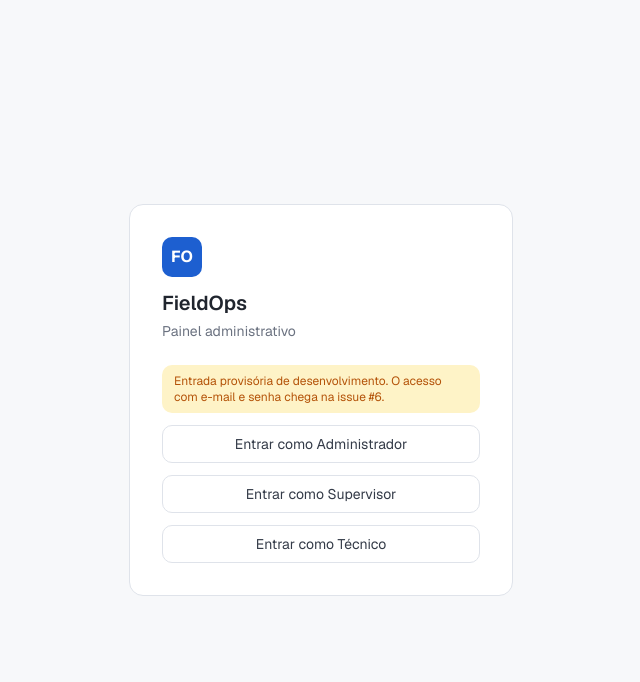
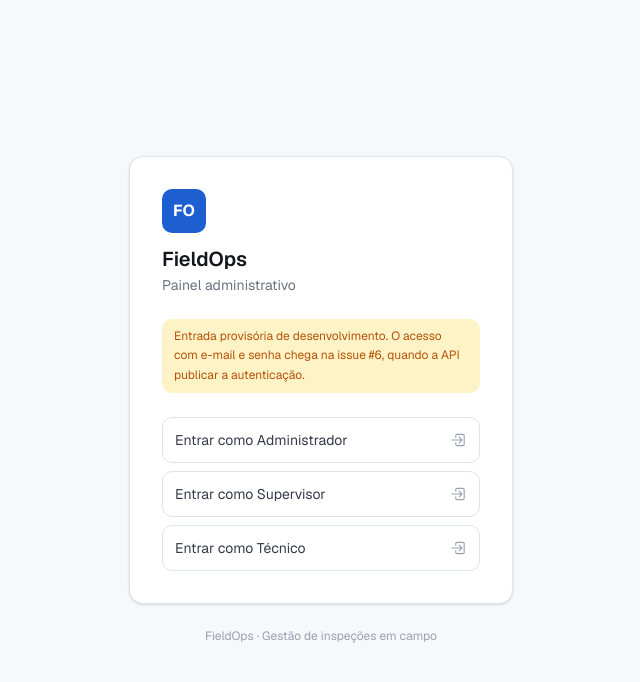
Before and after one commit to FieldOps-Project/frontend, a Next.js app: page /login in a window 1280 px wide. Shown: the top 682 px of the page, without its empty margins (319-959 px from the left). Built offline with nearby package versions, Linux system fonts and the light colour scheme.

Commit message:
refactor(auth): polish the access screen layout

```diff
--- a/src/app/(public)/login/page.tsx
+++ b/src/app/(public)/login/page.tsx
@@ -1,3 +1,5 @@
+import { IoLogInOutline } from 'react-icons/io5'
+
 import { signInForDevelopment } from '@/features/auth/development-sign-in'
 import { ASSIGNABLE_USER_ROLES, USER_ROLE_LABELS } from '@/lib/domain/user'
 
@@ -10,34 +12,43 @@ import { ASSIGNABLE_USER_ROLES, USER_ROLE_LABELS } from '@/lib/domain/user'
  */
 export default function LoginPage() {
   return (
-    <main className="flex min-h-screen items-center justify-center p-6">
-      <div className="flex w-full max-w-sm flex-col gap-6 rounded-card border border-neutral-200 bg-neutral-0 p-8">
-        <div className="flex flex-col gap-1">
-          <span className="grid size-10 place-items-center rounded-field bg-brand-600 font-bold text-neutral-0">
+    <main className="flex min-h-dvh flex-col items-center justify-center gap-6 bg-neutral-50 p-4 sm:p-6">
+      <section className="flex w-full max-w-sm flex-col gap-6 rounded-card border border-neutral-200 bg-neutral-0 p-6 shadow-sm sm:p-8">
+        <div className="flex flex-col gap-3">
+          <span
+            aria-hidden
+            className="grid size-11 place-items-center rounded-field bg-brand-600 font-bold text-neutral-0"
+          >
             FO
           </span>
-          <h1 className="mt-2 text-xl font-semibold">FieldOps</h1>
-          <p className="text-sm text-neutral-500">Painel administrativo</p>
+          <div className="flex flex-col gap-0.5">
+            <h1 className="text-xl font-semibold text-neutral-900">FieldOps</h1>
+            <p className="text-sm text-neutral-500">Painel administrativo</p>
+          </div>
         </div>
 
-        <div className="flex flex-col gap-3">
-          <p className="rounded-field bg-warning-soft px-3 py-2 text-xs text-warning">
-            Entrada provisória de desenvolvimento. O acesso com e-mail e senha chega na issue #6.
-          </p>
+        <p className="rounded-field bg-warning-soft px-3 py-2 text-xs leading-relaxed text-warning">
+          Entrada provisória de desenvolvimento. O acesso com e-mail e senha chega na issue #6,
+          quando a API publicar a autenticação.
+        </p>
 
+        <div className="flex flex-col gap-2">
           {ASSIGNABLE_USER_ROLES.map((role) => (
             <form key={role} action={signInForDevelopment}>
               <input type="hidden" name="role" value={role} />
               <button
                 type="submit"
-                className="w-full rounded-field border border-neutral-200 px-3 py-2 text-sm text-neutral-700 hover:bg-neutral-100"
+                className="flex w-full items-center justify-between gap-3 rounded-field border border-neutral-200 px-3 py-3 text-sm text-neutral-700 transition-colors hover:border-brand-300 hover:bg-brand-50 hover:text-brand-700"
               >
-                Entrar como {USER_ROLE_LABELS[role]}
+                <span>Entrar como {USER_ROLE_LABELS[role]}</span>
+                <IoLogInOutline aria-hidden className="size-[18px] shrink-0 text-neutral-400" />
               </button>
             </form>
           ))}
         </div>
-      </div>
+      </section>
+
+      <p className="text-xs text-neutral-400">FieldOps · Gestão de inspeções em campo</p>
     </main>
   )
 }
```
